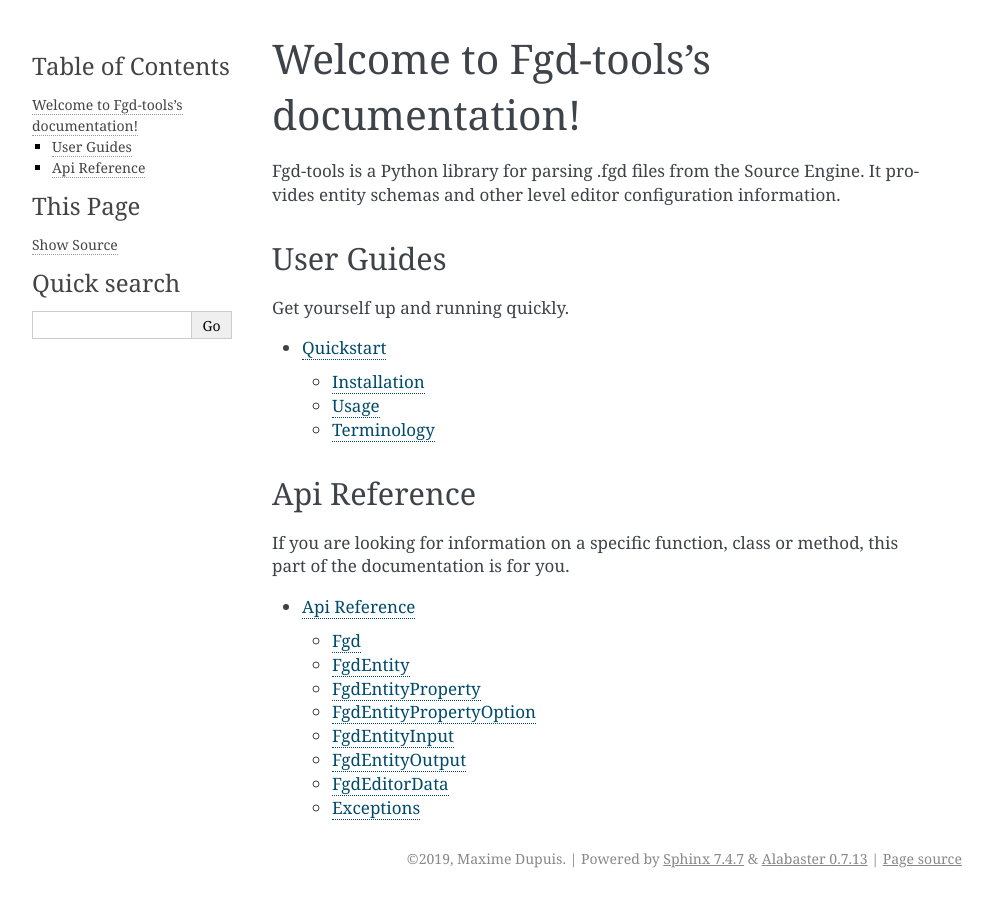
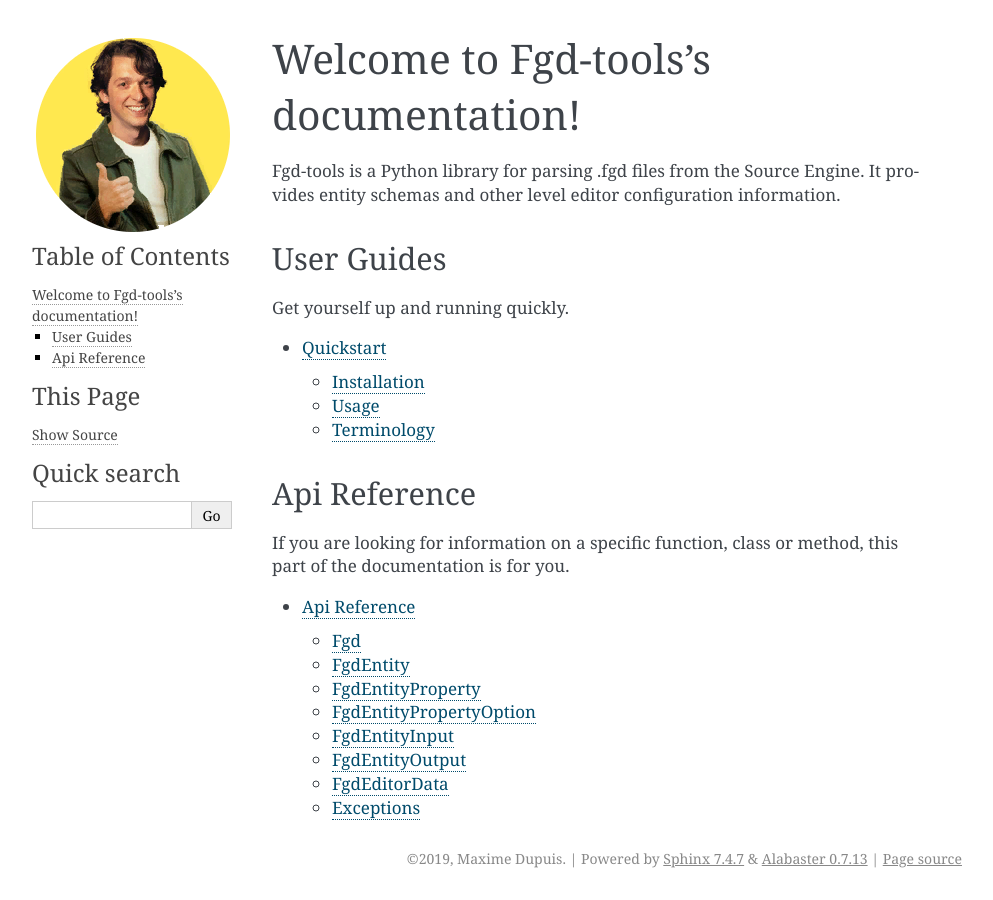
Before and after one commit to maxdup/fgd-tools, a Sphinx documentation site: the page built from docs/source/index.rst, in a window 1280 px wide. Shown: the whole page, without its empty margins (148-1141 px from the left). Built offline with Sphinx 7.4.7, drawn with Linux system fonts in a browser that asks for light colours.

Commit message:
added doc logo and favicon

```diff
--- a/docs/source/conf.py
+++ b/docs/source/conf.py
@@ -191,3 +191,7 @@
 intersphinx_mapping = {'https://docs.python.org/': None}
 
 autodoc_member_order = 'bysource'
+
+
+html_logo = 'obsolete.png'
+html_favicon = 'favicon.ico'
```
Also changed, not shown: docs/source/favicon.ico (added), docs/source/obsolete.png (added).
